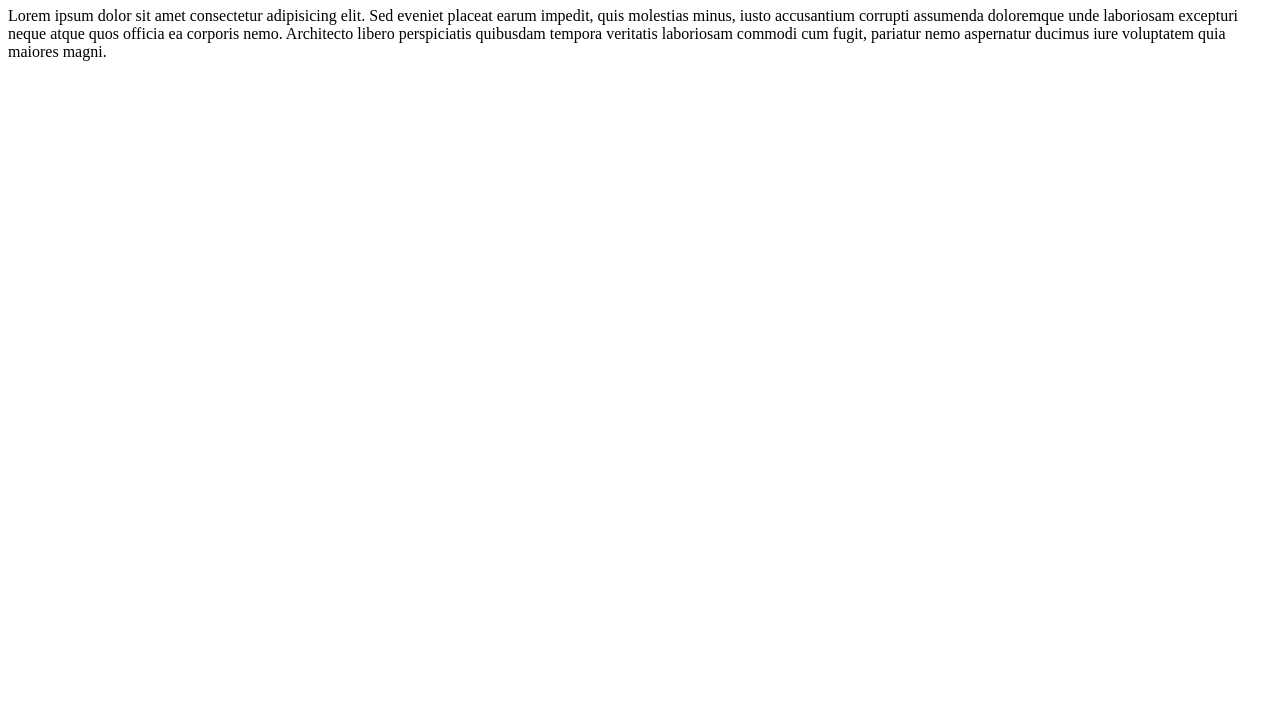
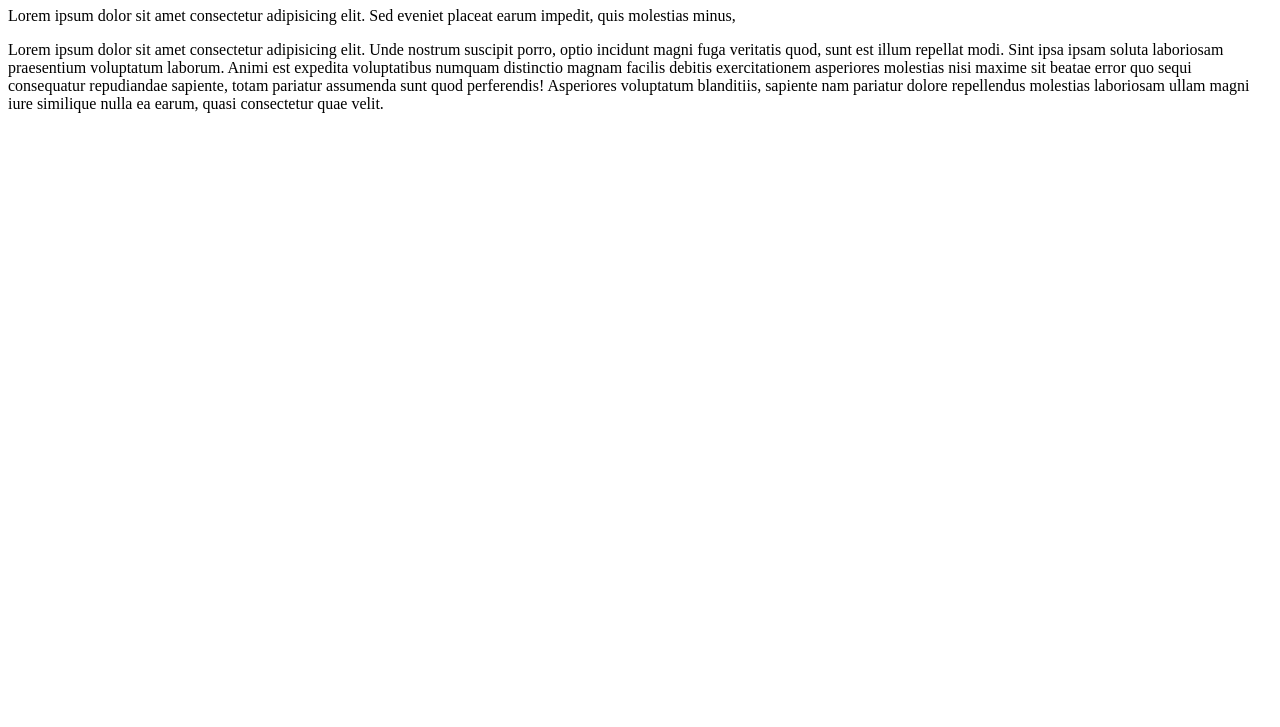
Before and after one commit to usaching947/god-pray, a plain HTML site: page index.html in a window 1280 px wide. Shown: the part 73-800 px from the top of the page. Drawn offline with Linux system fonts and the light colour scheme.

Commit message:
ptag-added

```diff
--- a/index.html
+++ b/index.html
@@ -10,9 +10,13 @@
 <body>
     <h1>Usaching marma</h1>
     <p>Lorem ipsum dolor sit amet consectetur adipisicing elit. Sed eveniet placeat earum impedit, quis molestias minus,
-        iusto accusantium corrupti assumenda doloremque unde laboriosam excepturi neque atque quos officia ea corporis
-        nemo. Architecto libero perspiciatis quibusdam tempora veritatis laboriosam commodi cum fugit, pariatur nemo
-        aspernatur ducimus iure voluptatem quia maiores magni.</p>
+    </p>
+    <p>Lorem ipsum dolor sit amet consectetur adipisicing elit. Unde nostrum suscipit porro, optio incidunt magni fuga
+        veritatis quod, sunt est illum repellat modi. Sint ipsa ipsam soluta laboriosam praesentium voluptatum laborum.
+        Animi est expedita voluptatibus numquam distinctio magnam facilis debitis exercitationem asperiores molestias
+        nisi maxime sit beatae error quo sequi consequatur repudiandae sapiente, totam pariatur assumenda sunt quod
+        perferendis! Asperiores voluptatum blanditiis, sapiente nam pariatur dolore repellendus molestias laboriosam
+        ullam magni iure similique nulla ea earum, quasi consectetur quae velit.</p>
 </body>
 
 </html>
```
